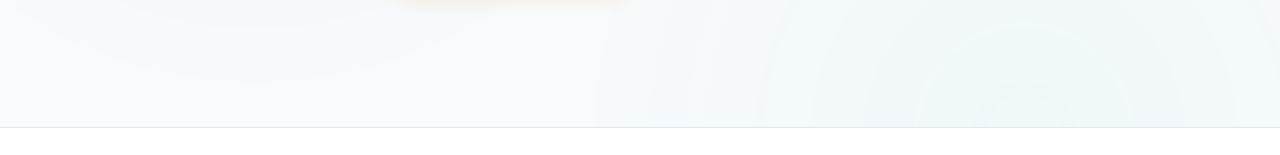
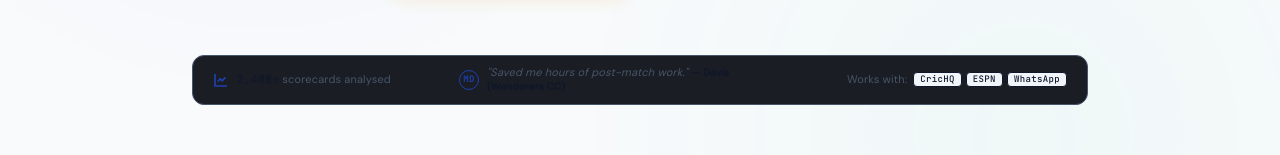
Before and after one commit to ShivamGawade-XS/CoachLens, a React (Vite) app: page / in a window 1280 px wide. Shown: the part 507-662 px from the top of the page. Built offline with nearby package versions, Linux system fonts and the light colour scheme; no server answers.

Commit message:
feature: add slim trust bar below hero CTA on landing page

```diff
--- a/src/pages/LandingPage.jsx
+++ b/src/pages/LandingPage.jsx
@@ -122,6 +122,42 @@
               Sign In to Dashboard
             </Link>
           </div>
+
+          {/* Slim Trust Bar */}
+          <div className="mt-14 w-full max-w-4xl mx-auto bg-[#1A1D24] border border-border/40 rounded-xl px-5 py-2.5 flex flex-col md:flex-row items-center justify-between gap-4 text-[11px] text-textSecondary animate-fade-in-up max-h-[160px] md:max-h-[60px] overflow-hidden" style={{ animationDelay: '400ms' }}>
+            {/* 1. Scorecards Analysed */}
+            <div className="flex items-center gap-2 shrink-0">
+              <svg className="w-4 h-4 text-accent" viewBox="0 0 24 24" fill="none" stroke="currentColor" strokeWidth="2.5">
+                <path d="M3 3v18h18" />
+                <path d="M18.7 8l-5.1 5.2-2.8-2.7L7 14.3" />
+              </svg>
+              <span><strong className="text-textPrimary font-semibold font-mono">2,400+</strong> scorecards analysed</span>
+            </div>
+
+            <div className="hidden md:block h-5 w-[1px] bg-border/20" />
+
+            {/* 2. Testimonial Pull-quote */}
+            <div className="flex items-center gap-2 text-left max-w-[320px]">
+              <div className="w-5 h-5 rounded-full bg-accent/20 border border-accent/30 flex items-center justify-center text-[9px] font-mono font-bold text-accent shrink-0 select-none">
+                MD
+              </div>
+              <p className="line-clamp-2 leading-tight italic text-textSecondary">
+                "Saved me hours of post-match work." <span className="font-sans font-semibold not-italic text-textPrimary text-[10px]">— Davis (Wanderers CC)</span>
+              </p>
+            </div>
+
+            <div className="hidden md:block h-5 w-[1px] bg-border/20" />
+
+            {/* 3. Works With CricHQ/ESPNcricinfo/WhatsApp */}
+            <div className="flex items-center gap-1.5 shrink-0">
+              <span>Works with:</span>
+              <div className="flex gap-1">
+                <span className="bg-surface2 px-1.5 py-0.5 rounded text-[9px] font-mono font-medium border border-border/30 text-textPrimary leading-none">CricHQ</span>
+                <span className="bg-surface2 px-1.5 py-0.5 rounded text-[9px] font-mono font-medium border border-border/30 text-textPrimary leading-none">ESPN</span>
+                <span className="bg-surface2 px-1.5 py-0.5 rounded text-[9px] font-mono font-medium border border-border/30 text-textPrimary leading-none">WhatsApp</span>
+              </div>
+            </div>
+          </div>
         </div>
       </section>
 
```
